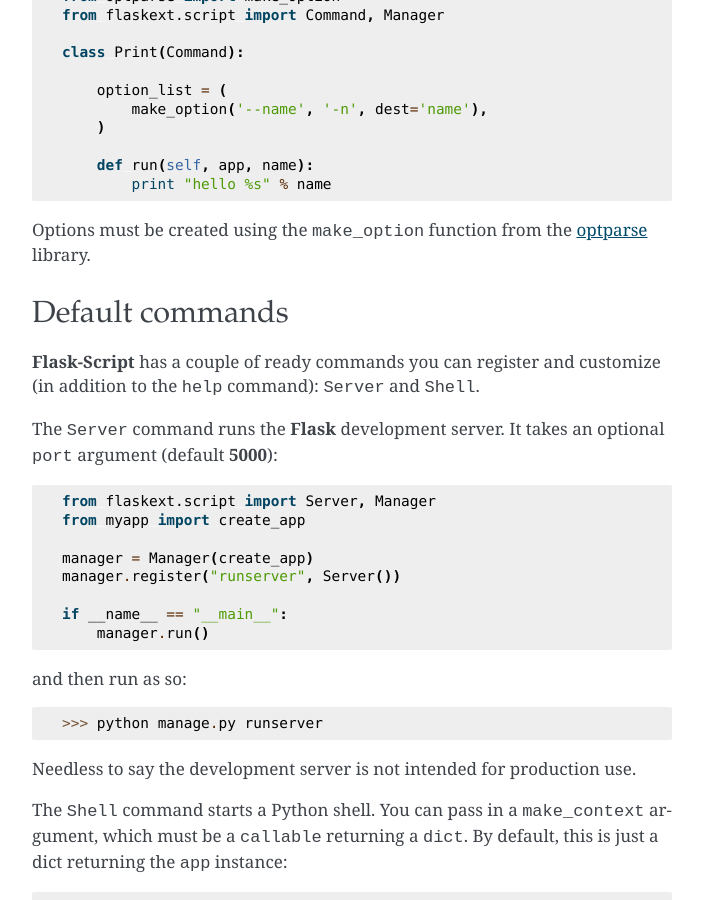
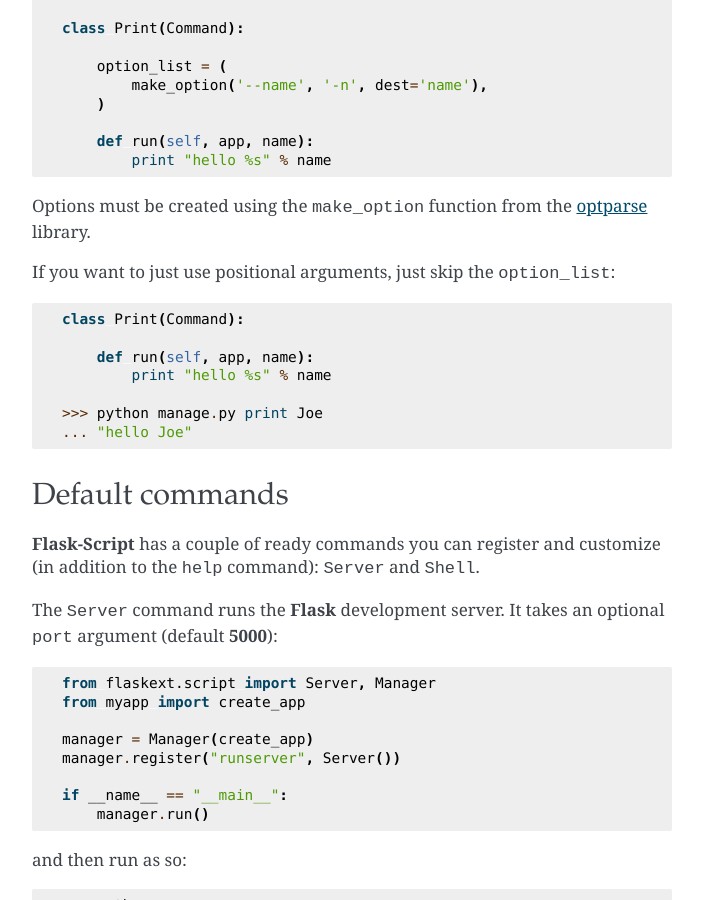
Before and after one commit to smurfix/flask-script, a Sphinx documentation site: the page built from docs/index.rst, in a window 1280 px wide and 900 px high, scrolled down 3163 px. Shown: the whole window, without its empty margins (288-991 px from the left). Built offline with Sphinx 7.4.7, drawn with Linux system fonts in a browser that asks for light colours.

Commit message:
doc and example fixes

```diff
--- a/docs/index.rst
+++ b/docs/index.rst
@@ -143,6 +143,16 @@
 
 Options must be created using the ``make_option`` function from the `optparse <http://docs.python.org/library/optparse.html>`_
 library.
+
+If you want to just use positional arguments, just skip the ``option_list``::
+
+    class Print(Command):
+
+        def run(self, app, name):
+            print "hello %s" % name
+
+    >>> python manage.py print Joe
+    ... "hello Joe"
 
 Default commands
 ----------------
```
Also changed, not shown: other parts of docs/index.rst (+1 -1 lines).
